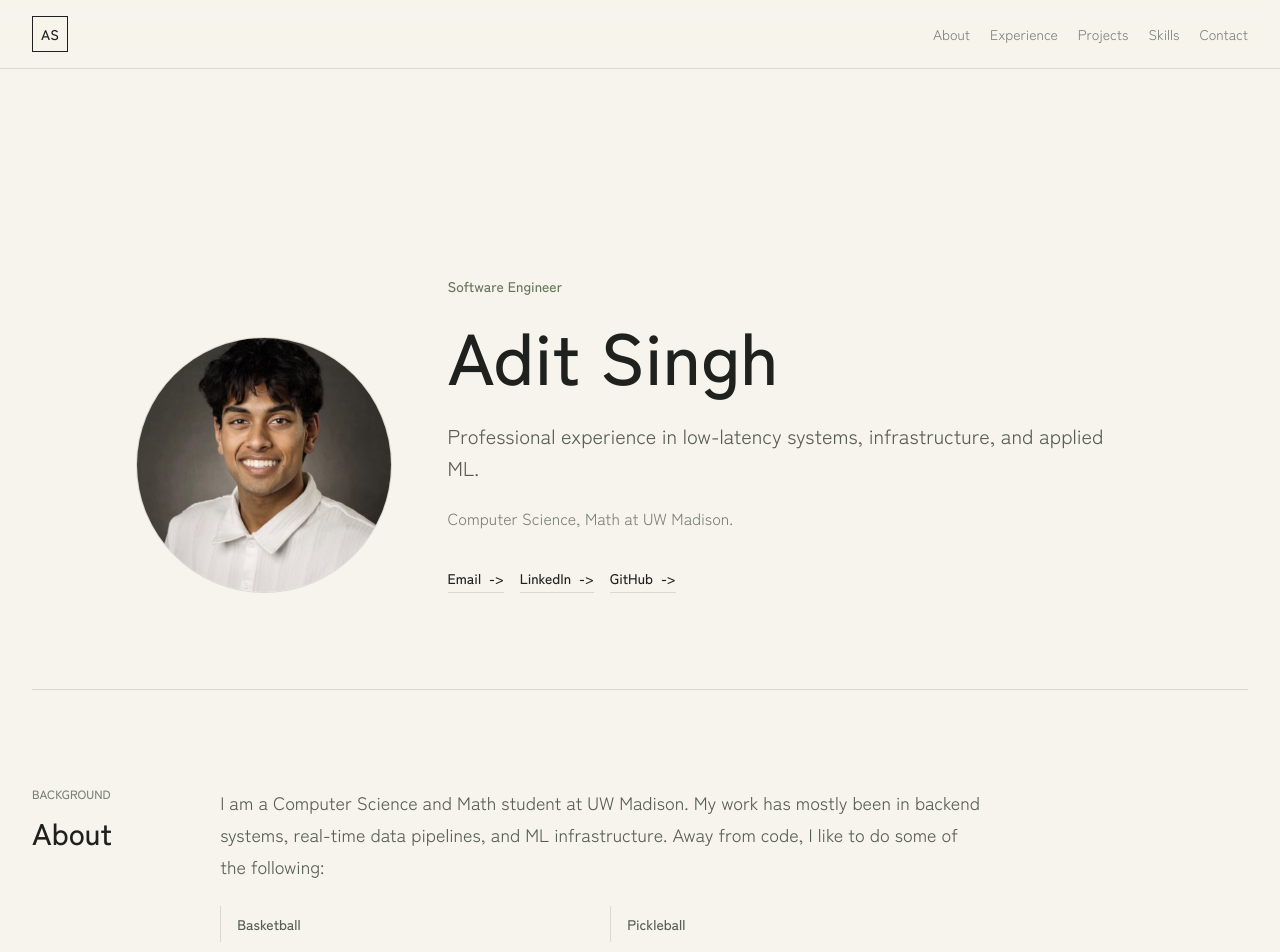
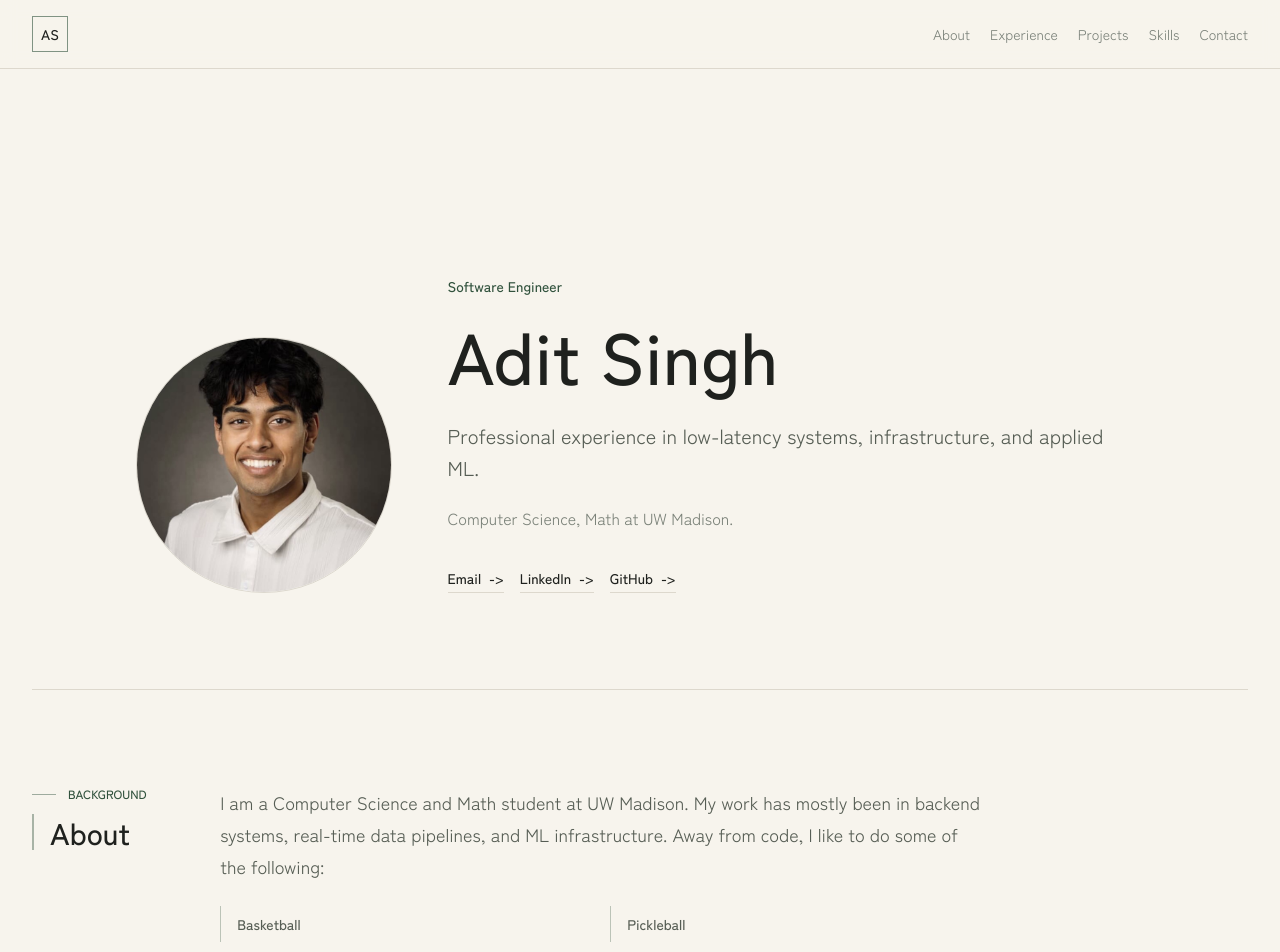
Before and after one commit to AditSingh10/AditSingh10.github.io, a React (Vite) app: page / in a window 1280 px wide. Shown: the top 952 px of the page. Built offline with nearby package versions, Linux system fonts and the light colour scheme.

Commit message:
style: add subtle green accents

```diff
--- a/src/App.tsx
+++ b/src/App.tsx
@@ -35,8 +35,14 @@ function Section({ id, title, note, children }: SectionProps) {
       className="grid scroll-mt-28 grid-cols-1 gap-8 border-t border-line py-16 md:grid-cols-[0.34fr_1.66fr] md:gap-12 md:py-24 lg:grid-cols-[0.24fr_1.76fr]"
     >
       <div>
-        <p className="mb-3 text-xs font-medium uppercase text-muted">{note}</p>
-        <h2 id={headingId} className="text-2xl font-medium text-ink md:text-3xl">
+        <p className="mb-3 flex items-center gap-3 text-xs font-medium uppercase text-accent">
+          <span aria-hidden="true" className="h-px w-6 bg-accent/45" />
+          {note}
+        </p>
+        <h2
+          id={headingId}
+          className="border-l-2 border-accent/40 pl-4 text-2xl font-medium text-ink md:text-3xl"
+        >
           {title}
         </h2>
       </div>
@@ -95,7 +101,7 @@ function PillList({ items }: { items: string[] }) {
       {items.map((item) => (
         <li
           key={item}
-          className="border border-line px-2.5 py-1 text-xs font-medium text-soft"
+          className="border border-line px-2.5 py-1 text-xs font-medium text-soft transition-colors hover:border-accent/40 hover:text-ink"
         >
           {item}
         </li>
@@ -110,7 +116,7 @@ function InterestList({ items }: { items: string[] }) {
       {items.map((item) => (
         <li
           key={item}
-          className="border-l border-line px-4 py-2 text-sm font-medium text-soft transition-colors hover:border-accent hover:text-ink"
+          className="border-l border-accent/30 px-4 py-2 text-sm font-medium text-soft transition-colors hover:border-accent hover:text-ink"
         >
           {item}
         </li>
@@ -133,7 +139,7 @@ function App() {
           <a
             href="#top"
             aria-label="Adit Singh home"
-            className="flex h-9 w-9 items-center justify-center border border-ink text-sm font-medium transition-colors hover:border-accent hover:text-accent focus-visible:outline focus-visible:outline-2 focus-visible:outline-offset-4 focus-visible:outline-accent"
+            className="flex h-9 w-9 items-center justify-center border border-accent/60 text-sm font-medium text-ink transition-colors hover:border-accent hover:text-accent focus-visible:outline focus-visible:outline-2 focus-visible:outline-offset-4 focus-visible:outline-accent"
           >
             AS
           </a>
@@ -221,7 +227,7 @@ function App() {
                 ) : null}
                 <ul className="mt-5 space-y-3 text-sm leading-6 text-soft">
                   {experience.bullets.map((bullet) => (
-                    <li key={bullet} className="border-l border-line pl-4">
+                    <li key={bullet} className="border-l border-accent/30 pl-4">
                       {bullet}
                     </li>
                   ))}
@@ -240,7 +246,7 @@ function App() {
               >
                 <div className="mb-4 flex flex-wrap items-start justify-between gap-4">
                   <div>
-                    <p className="mb-2 text-xs font-medium uppercase text-muted">
+                    <p className="mb-2 text-xs font-medium uppercase text-accent">
                       0{index + 1}
                     </p>
                     <h3 className="text-2xl font-medium text-ink">
@@ -267,7 +273,7 @@ function App() {
                 </div>
                 <ul className="mt-5 space-y-3 text-sm leading-6 text-soft">
                   {project.contributions.map((contribution) => (
-                    <li key={contribution} className="border-l border-line pl-4">
+                    <li key={contribution} className="border-l border-accent/30 pl-4">
                       {contribution}
                     </li>
                   ))}
@@ -280,7 +286,7 @@ function App() {
         <Section id="skills" title="Skills" note="Technical stack">
           <div className="grid gap-x-10 gap-y-8 sm:grid-cols-2">
             {skillGroups.map((group) => (
-              <div key={group.title}>
+              <div key={group.title} className="border-l border-accent/30 pl-4">
                 <h3 className="mb-3 text-sm font-medium text-ink">{group.title}</h3>
                 <p className="text-sm leading-7 text-soft">
                   {group.skills.join(' / ')}
--- a/src/index.css
+++ b/src/index.css
@@ -8,7 +8,7 @@
   --color-soft: #565d54;
   --color-muted: #7b8279;
   --color-line: #ddd8cd;
-  --color-accent: #66765b;
+  --color-accent: #31523d;
 }
 
 @layer base {
@@ -33,7 +33,7 @@
     min-height: 100vh;
     margin: 0;
     background:
-      linear-gradient(90deg, rgba(31, 33, 30, 0.035) 1px, transparent 1px) 0 0 /
+      linear-gradient(90deg, rgba(49, 82, 61, 0.035) 1px, transparent 1px) 0 0 /
         72px 72px,
       var(--color-paper);
   }
```
Also changed, not shown: 1 other file (tests, documents, lock files or other folders).
